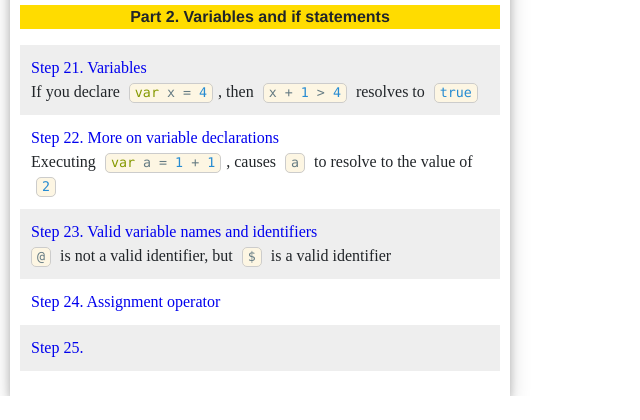
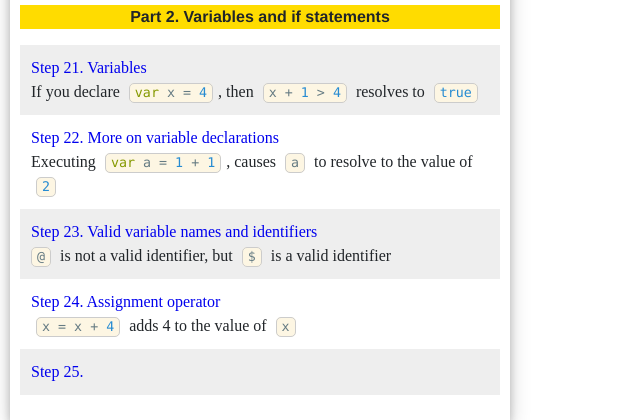
Before and after one commit to mikegagnon/js, a PHP site: page / in a window 1280 px wide. Shown: the part 2930-3350 px from the top of the page, without its empty margins (0-640 px from the left). Before the commit the page ends 3326 px from the top, so only its background shows below. Run offline with PHP 8.4, Linux system fonts and the light colour scheme.

Commit message:
indetation

```diff
--- a/index.php
+++ b/index.php
@@ -1644,7 +1644,7 @@ stepheader('note-assignment-op', 'Assignment operator'); ?>
 
     <p>You can even include the variable name on the right-hand side. For instance, if you first declare <code class="language-javascript">var x = 1</code>, then you could follow up with <code class="language-javascript">x = x + 4</code>, and then <code class="language-javascript">x</code> would refer to the value <code class="language-javascript">5</code>. The way it works, is JavaScript first resolves the expression on the right-hand side, and then sets the variable to refer to the resulting value.</p>
 <? stepoverview(); ?>
-
+    <code class="language-javascript">x = x + 4</code> adds 4 to the value of <code class="language-javascript">x</code>
 <? stepfooter(); ?>
 
 <? ########################################################################## ?>
```
Lines whose indentation alone changed are shown as unchanged.
